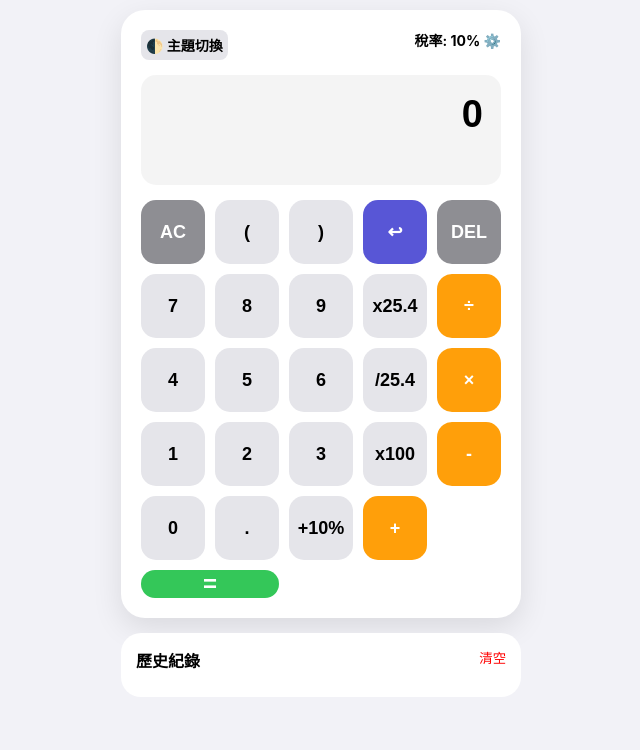
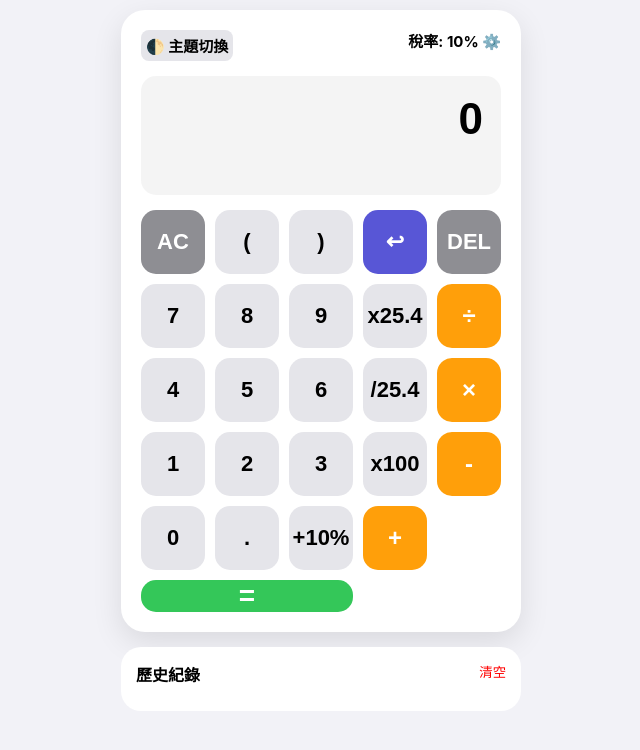
Before and after one commit to Kennedyhuang360-tech/cal, a plain HTML site: page index.html in a window 1280 px wide. Shown: the whole page, without its empty margins (319-959 px from the left). Drawn offline with Linux system fonts and the light colour scheme.

Commit message:
Update index.html

```diff
--- a/index.html
+++ b/index.html
@@ -3,7 +3,7 @@
 <head>
     <meta charset="UTF-8">
     <meta name="viewport" content="width=device-width, initial-scale=1.0, maximum-scale=1.0, user-scalable=no">
-    <title>Smart Calculator Pro - Undo支援版</title>
+    <title>Smart Calculator Pro - 大字加強版</title>
     <style>
         :root {
             --bg: #f2f2f7; --card: #ffffff; --txt: #000000;
@@ -24,28 +24,33 @@
             background: var(--card); padding: 20px; border-radius: 24px;
             box-shadow: 0 10px 30px rgba(0,0,0,0.1); margin-bottom: 15px;
         }
-        .top { display: flex; justify-content: space-between; margin-bottom: 15px; font-size: 14px; font-weight: bold; }
+        .top { display: flex; justify-content: space-between; margin-bottom: 15px; font-size: 15px; font-weight: bold; }
 
         .screen { background: rgba(150,150,150,0.1); border-radius: 15px; padding: 18px; text-align: right; margin-bottom: 15px; overflow: hidden; }
 
+        /* 螢幕字體極大化 */
         #display {
             width: 100%; border: none; background: transparent; color: var(--txt);
-            font-size: 38px; text-align: right; font-weight: 800; outline: none;
+            font-size: 44px; text-align: right; font-weight: 800; outline: none;
             overflow-x: auto; white-space: nowrap;
         }
         #display::-webkit-scrollbar { display: none; }
-
-        #preview { font-size: 20px; color: var(--pre); font-weight: bold; height: 26px; margin-top: 5px; overflow: hidden; }
+        #preview { font-size: 22px; color: var(--pre); font-weight: bold; height: 28px; margin-top: 5px; overflow: hidden; }
 
         .grid { display: grid; grid-template-columns: repeat(5, 1fr); gap: 10px; }
+
+        /* 按鈕字體加大 */
         button {
             width: 100%; aspect-ratio: 1; border: none; border-radius: 15px;
-            font-size: 18px; font-weight: bold; background: var(--btn); color: var(--txt); cursor: pointer;
+            font-size: 22px; font-weight: bold; background: var(--btn); color: var(--txt); cursor: pointer;
         }
-        .btn-op { background: var(--op); color: #fff; }
-        .btn-eq { background: var(--eq); color: #fff; grid-column: span 2; aspect-ratio: auto; font-size: 24px; }
+        .btn-op { background: var(--op); color: #fff; font-size: 24px; }
+
+        /* 等於按鈕加大至佔用 3 格 */
+        .btn-eq { background: var(--eq); color: #fff; grid-column: span 3; aspect-ratio: auto; font-size: 28px; }
+
         .btn-tool { background: #8e8e93; color: #fff; }
-        .btn-undo { background: #5856d6; color: #fff; } /* 復原按鈕顏色 */
+        .btn-undo { background: #5856d6; color: #fff; }
 
         button:active { opacity: 0.5; transform: scale(0.95); }
 
@@ -59,7 +64,7 @@
     <div class="box">
         <div class="top">
             <span onclick="toggleMode()" style="cursor:pointer; padding:5px; background:var(--btn); border-radius:8px;">🌓 主題切換</span>
-            <span id="rate-ui" onclick="setRate()" style="cursor:pointer;">稅率: 10% ⚙️</span>
+            <span id="rate-ui" onclick="setRate()">稅率: 10% ⚙️</span>
         </div>
         <div class="screen">
             <input type="text" id="display" value="0" readonly>
@@ -94,7 +99,7 @@
             <button onclick="add('.')">.</button>
             <button onclick="tax()" id="tax-btn">+10%</button>
             <button onclick="add('+')" class="btn-op">+</button>
-            <button onclick="calc()" class="btn-eq">=</button>
+            <button onclick="calc()" class="btn-eq" style="grid-column: span 3;">=</button>
         </div>
     </div>
     <div class="hist-box">
@@ -108,13 +113,12 @@
 
 <script>
     var exp = '0', done = false, rate = 10;
-    var undoStack = []; // 用於存放歷史紀錄的堆疊
+    var undoStack = [];
     var box = document.getElementById('display');
     var pre = document.getElementById('preview');
     var list = document.getElementById('h-list');
 
     function saveState() {
-        // 限制堆疊大小為 50，避免佔用過多記憶體
         if (undoStack.length === 0 || undoStack[undoStack.length - 1] !== exp) {
             undoStack.push(exp);
             if (undoStack.length > 50) undoStack.shift();
@@ -123,10 +127,10 @@
 
     function undo() {
         if (undoStack.length > 1) {
-            undoStack.pop(); // 移除目前的狀態
-            exp = undoStack[undoStack.length - 1]; // 回到上一個狀態
+            undoStack.pop();
+            exp = undoStack[undoStack.length - 1];
             done = false;
-            render(true); // render時不重複存檔
+            render(true);
         } else if (undoStack.length === 1) {
             exp = undoStack[0];
             render(true);
@@ -152,12 +156,7 @@
         render();
     }
 
-    function del() {
-        if (done) { cls(); return; }
-        exp = exp.length > 1 ? exp.slice(0, -1) : '0';
-        render();
-    }
-
+    function del() { if (done) { cls(); return; } exp = exp.length > 1 ? exp.slice(0, -1) : '0'; render(); }
     function cls() { exp = '0'; done = false; undoStack = []; render(); }
 
     function render(isUndo) {
@@ -232,8 +231,6 @@
     }
 
     function clearHist() { list.innerHTML = ''; }
-
-    // 初始化存檔
     saveState();
 </script>
 </body>
```
